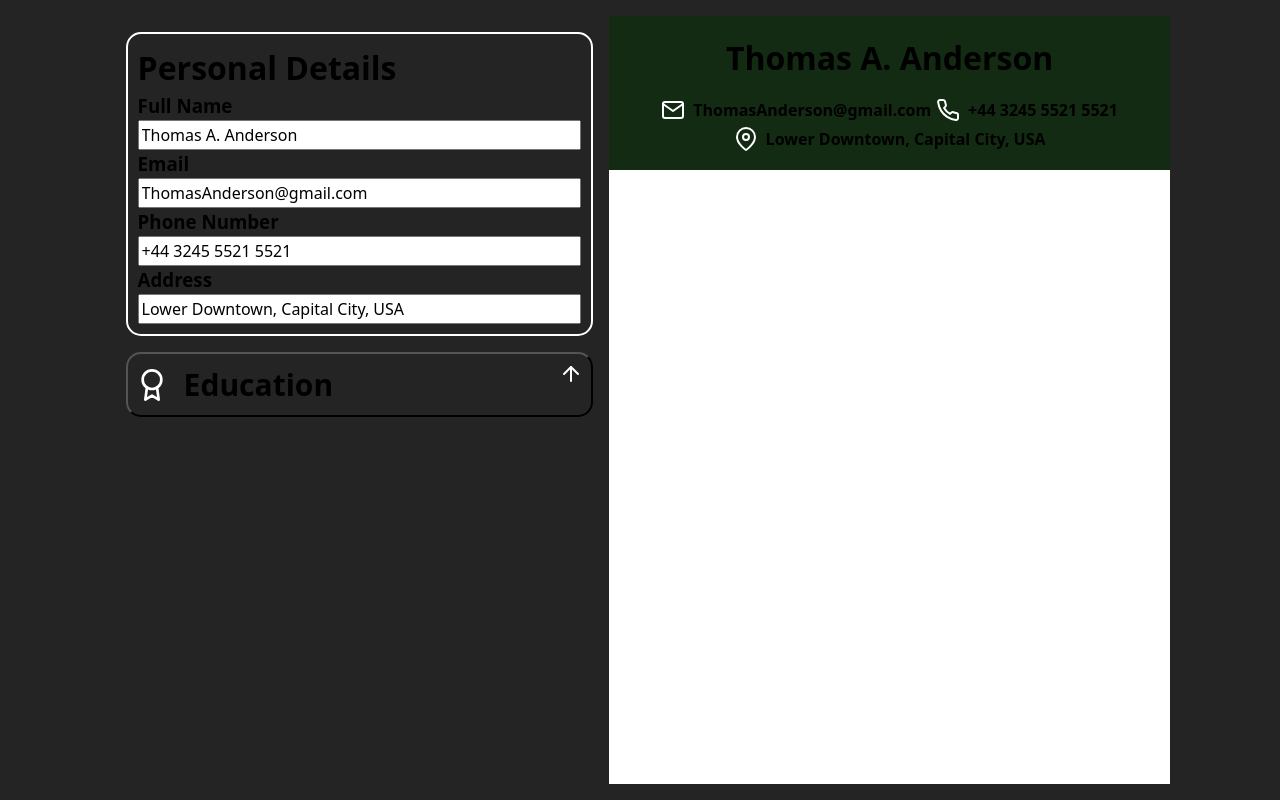
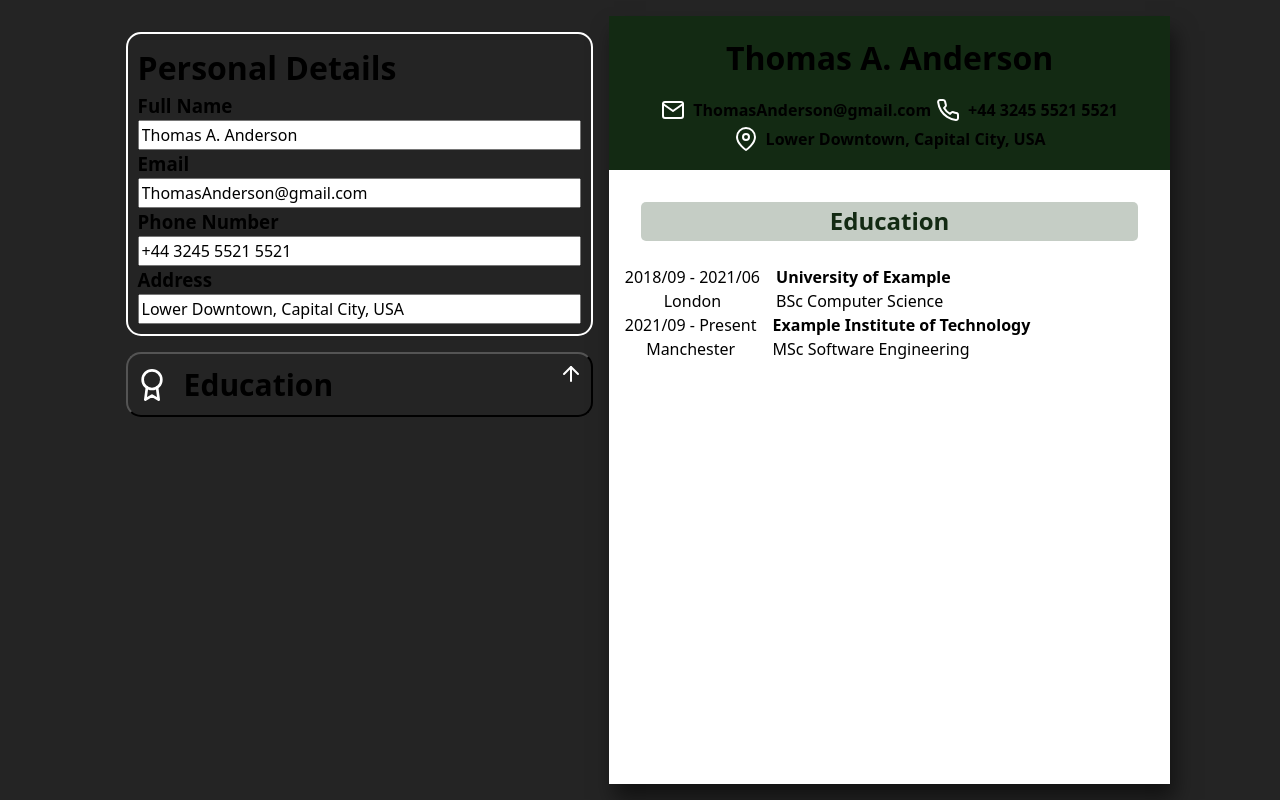
Before and after one commit to Blakem07/cv-builder, a React (Vite) app: page / in a window 1280 px wide. Built offline with nearby package versions, Linux system fonts and the light colour scheme.

Commit message:
feat: Separate FormInput from InputForm, implement FormInput skeleton into UniversityItem

```diff
--- a/src/App.css
+++ b/src/App.css
@@ -13,6 +13,7 @@
   padding: 1rem;
   text-align: center;
   justify-content: center;
+  box-shadow: 0 0 20px rgba(240, 0, 0, 0.15);
 }
 
 /* ==========================================================================
--- a/src/App.jsx
+++ b/src/App.jsx
@@ -14,16 +14,16 @@ function App() {
         id: 1,
         university: "University of Example",
         degree: "BSc Computer Science",
-        startDate: "2018-09",
-        endDate: "2021-06",
+        startDate: "2018/09",
+        endDate: "2021/06",
         city: "London",
       },
       {
         id: 2,
         university: "Example Institute of Technology",
         degree: "MSc Software Engineering",
-        startDate: "2021-09",
-        endDate: "2023-06",
+        startDate: "2021/09",
+        endDate: "Present",
         city: "Manchester",
       },
     ],
--- /dev/null
+++ b/src/components/CVItem.jsx
@@ -0,0 +1,25 @@
+import "../styles/CVItem.css";
+
+export default function CVItem({
+  institution,
+  achievement,
+  detail,
+  startDate,
+  endDate,
+  city,
+}) {
+  return (
+    <div className="cv-item">
+      <div className="left">
+        <p className="cv-item-dates">
+          {startDate} - {endDate}
+        </p>
+        <p className="cv-item-location">{city}</p>
+      </div>
+      <div className="right">
+        <h4 className="cv-item-tinstitution">{institution}</h4>
+        <p className="cv-item-achievement">{achievement}</p>
+      </div>
+    </div>
+  );
+}
--- /dev/null
+++ b/src/components/FormInput.jsx
@@ -0,0 +1,25 @@
+/**
+ * A reusable form input component that handles user input.
+ *
+ * @param {Object} props - The props for the input component.
+ * @param {string} props.value - The current value of the input field.
+ * @param {function} props.onChange - The function to call when the input value changes.
+ * @param {string} props.field - The name of the field to be updated (e.g., "name", "email").
+ * @param {string} props.type - The type of the input (e.g., text, email).
+ * @param {string} props.placeholder - The placeholder text for the input field.
+ *
+ * @returns {JSX.Element} - A JSX element representing the input field.
+ */
+export default function FormInput({ value, onChange, field, type, placeholder }) {
+  return (
+    <div className="input-group">
+      <input
+        type={type}
+        className="form-control"
+        onChange={(e) => onChange(e, field)}
+        value={value}
+        placeholder={placeholder}
+      />
+    </div>
+  );
+}
--- a/src/components/InputForm.jsx
+++ b/src/components/InputForm.jsx
@@ -7,7 +7,7 @@ import awardSvg from "../assets/award.svg";
 export default function InputForm({ form, onChange }) {
   return (
     <div className="input-form-container">
-      <PersonalDetails form={form} onChange={onChange} FormInput={FormInput} />
+      <PersonalDetails form={form} onChange={onChange} />
       <ExpandableSection
         title="Education"
         icon={awardSvg}
@@ -16,29 +16,3 @@ export default function InputForm({ form, onChange }) {
     </div>
   );
 }
-
-/**
- * A reusable form input component that handles user input.
- *
- * @param {Object} props - The props for the input component.
- * @param {string} props.value - The current value of the input field.
- * @param {function} props.onChange - The function to call when the input value changes.
- * @param {string} props.field - The name of the field to be updated (e.g., "name", "email").
- * @param {string} props.type - The type of the input (e.g., text, email).
- * @param {string} props.placeholder - The placeholder text for the input field.
- *
- * @returns {JSX.Element} - A JSX element representing the input field.
- */
-function FormInput({ value, onChange, field, type, placeholder }) {
-  return (
-    <div className="input-group">
-      <input
-        type={type}
-        className="form-control"
-        onChange={(e) => onChange(e, field)}
-        value={value}
-        placeholder={placeholder}
-      />
-    </div>
-  );
-}
--- a/src/components/OutputCV.jsx
+++ b/src/components/OutputCV.jsx
@@ -1,5 +1,6 @@
 import "../styles/OutputCV.css";
 import { mailSvg, phoneSvg, mapPinSvg } from "../assets";
+import CVItem from "./CVItem";
 
 export default function OutputCV({ form }) {
   return (
@@ -21,7 +22,26 @@ export default function OutputCV({ form }) {
           </h4>
         </div>
       </header>
-      <main></main>
+      <main>
+        <section className="education-section">
+          <div className="section-header">
+            <h2>Education</h2>
+          </div>
+          <div className="section-content">
+            {form.education.map((edu) => (
+              <CVItem
+                key={edu.id}
+                institution={`${edu.university}`}
+                achievement={edu.degree}
+                detail=""
+                startDate={edu.startDate}
+                endDate={edu.endDate}
+                city={edu.city}
+              />
+            ))}
+          </div>
+        </section>
+      </main>
     </div>
   );
 }
--- a/src/components/PersonalDetails.jsx
+++ b/src/components/PersonalDetails.jsx
@@ -1,6 +1,7 @@
 import "../styles/PersonalDetails.css";
+import FormInput from "./FormInput";
 
-export default function PersonalDetails({ form, onChange, FormInput }) {
+export default function PersonalDetails({ form, onChange }) {
   return (
     <form className="personal-details">
       <h1>Personal Details</h1>
--- a/src/components/UniversityItem.jsx
+++ b/src/components/UniversityItem.jsx
@@ -1,8 +1,10 @@
 import "../styles/UniversityItem.css";
+import FormInput from "./FormInput";
 
 import { useState } from "react";
 
 export default function UniversityItem({
+  education,
   id,
   university,
   degree,
@@ -11,6 +13,8 @@ export default function UniversityItem({
   city,
 }) {
   const [isOpen, setIsOpen] = useState(false);
+
+  // Todo : Implement onChange handlers to update education details
 
   return (
     <div className="university-item">
@@ -21,7 +25,41 @@ export default function UniversityItem({
         {university}
       </button>
       <form className={isOpen ? "university-form open" : "university-form"}>
-        place form here
+        <FormInput
+          value={university}
+          onChange={() => {}}
+          field="university"
+          type="text"
+          placeholder="University Name"
+        />
+        <FormInput
+          value={degree}
+          onChange={() => {}}
+          field="degree"
+          type="text"
+          placeholder="Degree"
+        />
+        <FormInput
+          value={startDate}
+          onChange={() => {}}
+          field="startDate"
+          type="month"
+          placeholder="Start Date"
+        />
+        <FormInput
+          value={endDate}
+          onChange={() => {}}
+          field="endDate"
+          type="month"
+          placeholder="End Date"
+        />
+        <FormInput
+          value={city}
+          onChange={() => {}}
+          field="city"
+          type="text"
+          placeholder="City"
+        />
       </form>
     </div>
   );
--- a/src/index.css
+++ b/src/index.css
@@ -11,6 +11,7 @@
   --tertiary-color: rgb(240, 240, 240);
 
   --evergreen: #132a13;
+  --evergreen-light: #1e3d1e41;
 
   --primary-font-color: white;
   --secondary-font-color: black;
--- /dev/null
+++ b/src/styles/CVItem.css
@@ -0,0 +1,15 @@
+.cv-item {
+  display: flex;
+  flex-direction: row;
+  gap: 1rem;
+}
+
+.cv-item-title {
+  font-weight: bold;
+}
+
+.right {
+  display: flex;
+  flex-direction: column;
+  align-items: flex-start;
+}
--- a/src/styles/OutputCV.css
+++ b/src/styles/OutputCV.css
@@ -7,6 +7,10 @@
 h4 {
   display: flex;
   gap: 0.5rem;
+}
+
+main {
+  color: var(--secondary-font-color);
 }
 
 /* ==========================================================================
@@ -19,6 +23,7 @@ h4 {
   height: 100%;
   width: 45%;
   background-color: white;
+  box-shadow: 5px 15px 20px rgba(0, 0, 0, 0.5);
 }
 
 header {
@@ -41,6 +46,16 @@ header {
 main {
   height: 80%;
   width: auto;
+  padding: 1rem;
+}
+
+.section-header {
+  padding: 0.1rem;
+  margin: 1rem;
+  border-radius: 5px;
+
+  background-color: var(--evergreen-light);
+  color: var(--evergreen);
 }
 
 /* ==========================================================================
```
